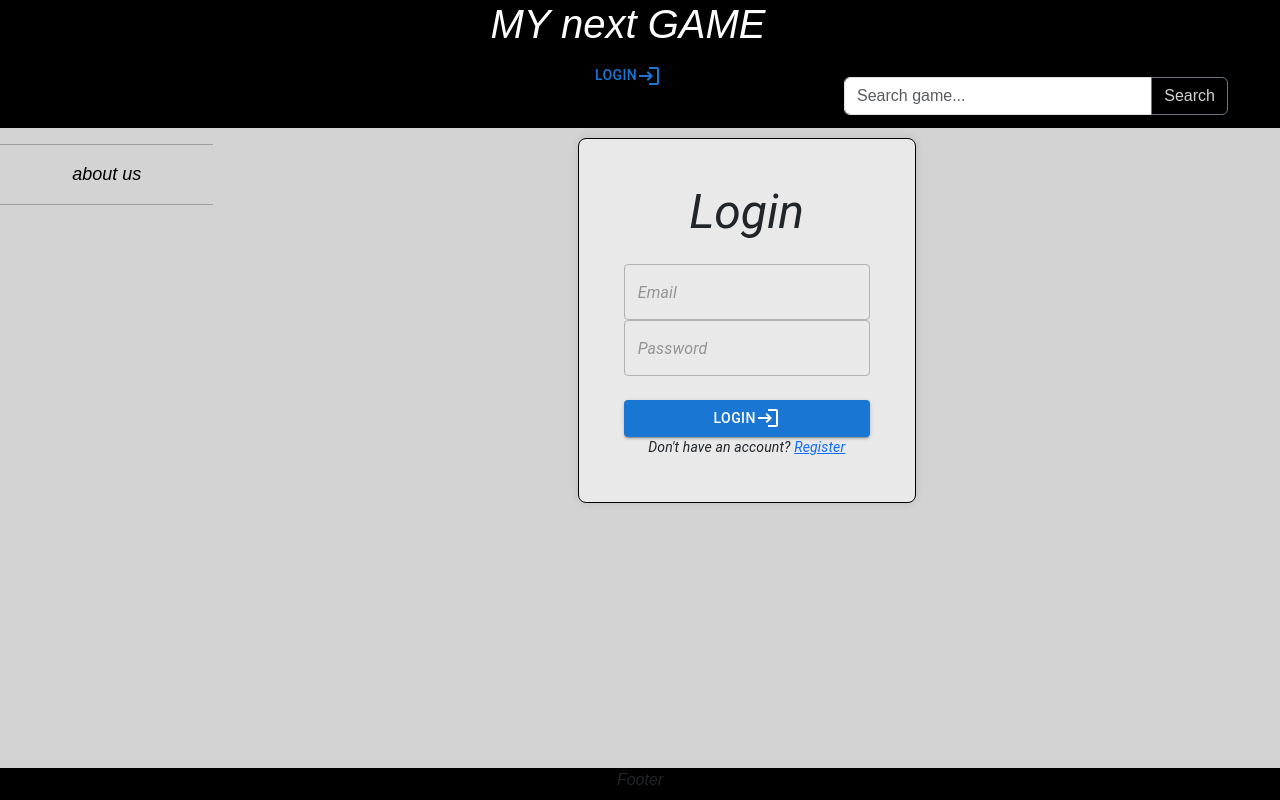
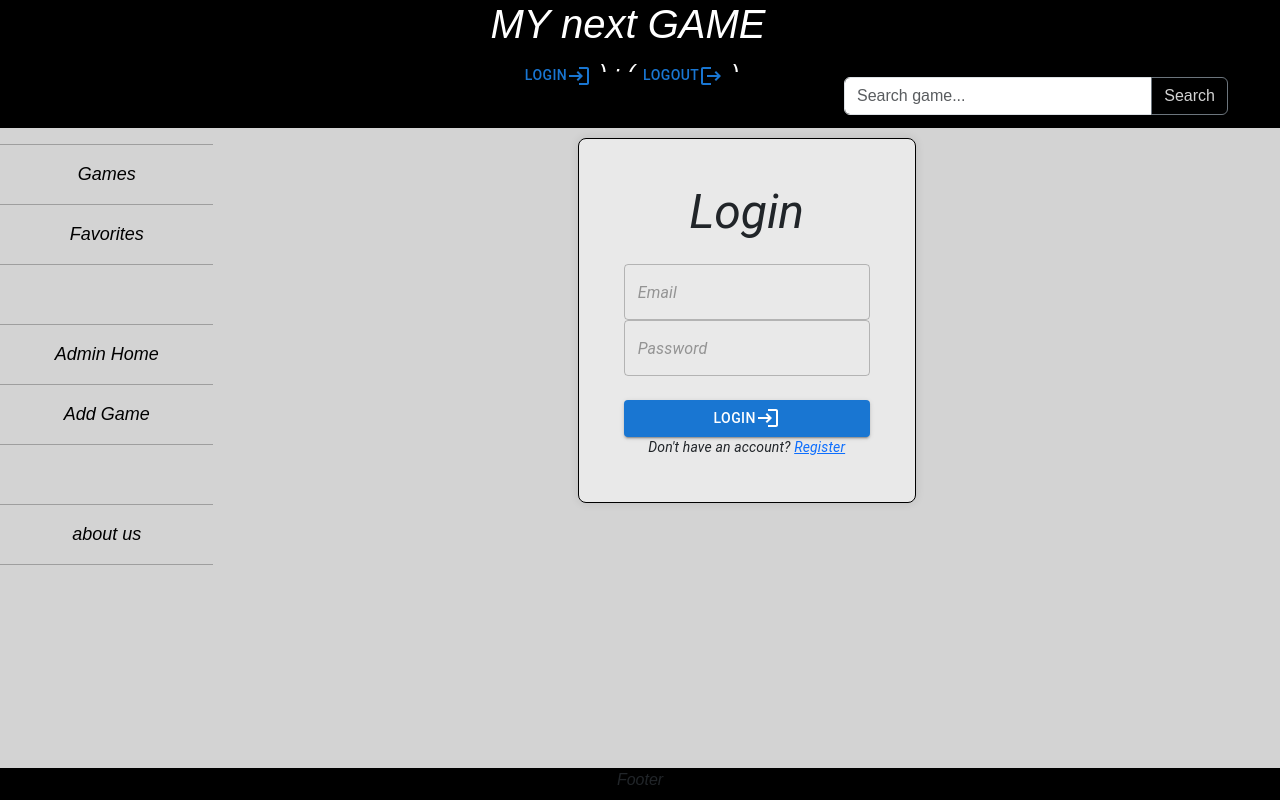
Before and after one commit to nivnomdar/All-Projects, a React (Create React App) app in the folder GamesWeb/frontend/: page / in a window 1280 px wide. Both pictures are taken after a click on the button "LOGIN". Built offline with nearby package versions, Linux system fonts and the light colour scheme; no server answers.

Commit message:
remove authservice
remove authservice- moved to backend as loginRoute.ts

```diff
--- a/GamesWeb/frontend/src/Components/Layout/Games/Games.tsx
+++ b/GamesWeb/frontend/src/Components/Layout/Games/Games.tsx
@@ -28,9 +28,7 @@ function Games(): JSX.Element {
       setRefresh(true);
     }
   }, [allGames]);
-  if (!localStorage.getItem("token")) {
-    navigate("/login");
-  }
+
   const handlePageChange = (pageNumber: number) => {
     setCurrentPage(pageNumber);
   };
--- a/GamesWeb/frontend/src/Components/Layout/Header/Header.tsx
+++ b/GamesWeb/frontend/src/Components/Layout/Header/Header.tsx
@@ -4,7 +4,6 @@ import User from "../../Modals/UserModal";
 import { gamesWeb } from "../../Redux/Store";
 import axios from "axios";
 import { downloadUsersAction } from "../../Redux/UsersReducer";
-import authService from "../../Pages/Login/authService";
 import { Button } from "@mui/material";
 import { useNavigate } from "react-router-dom";
 import { Login, Logout } from "@mui/icons-material";
@@ -24,12 +23,6 @@ function Header(): JSX.Element {
           // const userName = `${result[0].first_name} ${result[0].last_name}`;
           setAllUsers(result);
           console.log("all users:", result);
-
-          if (authService.isAuthenticated()) {
-            return navigate("/home");
-          } else {
-            return navigate("/login");
-          }
         });
     }
   }, []);
@@ -38,7 +31,6 @@ function Header(): JSX.Element {
     <div className="Header row">
       <h1>MY next GAME</h1>
       <div className="AuthButtons">
-        {!authService.isAuthenticated() ? (
         <Button
           onClick={() => {
             // console.log("Handle Login");
@@ -49,13 +41,12 @@ function Header(): JSX.Element {
         ) : (
         <Button
           onClick={() => {
-              authService.logout(); // Call the logout function from authService
             navigate("/login"); // Redirect to the login page
           }}>
           Logout
           <Logout />
         </Button>
-        )}
+        )
       </div>
     </div>
   );
--- a/GamesWeb/frontend/src/Components/Layout/Menu/Menu.tsx
+++ b/GamesWeb/frontend/src/Components/Layout/Menu/Menu.tsx
@@ -1,15 +1,11 @@
 import { NavLink, useNavigate } from "react-router-dom";
 import "./Menu.css";
-import authService from "../../Pages/Login/authService";
 
 function Menu(): JSX.Element {
   const navigate = useNavigate();
   return (
     <div className="Menu">
-      {authService.isAuthenticated() ? (
       <div className="userMenu">
-          <br />
-          menu
         <hr />
         <NavLink to="/home" className="menu-link">
           Games
@@ -19,11 +15,7 @@ function Menu(): JSX.Element {
         <NavLink to="/favorites" className="menu-link">
           Favorites
         </NavLink>
-          <br />
-          <hr />
-          Admin:
-          <br />
-          <hr />
+        <br /> <hr /> <br /> <hr />
         <NavLink to="/adminHome" className="menu-link">
           Admin Home
         </NavLink>
@@ -34,10 +26,7 @@ function Menu(): JSX.Element {
         </NavLink>
         <br />
       </div>
-      ) : (
-        <></>
-      )}
-      <hr />
+      <hr /> <br /> <hr />
       <NavLink to="/about" className="menu-link">
         about us
       </NavLink>
--- a/GamesWeb/frontend/src/Components/Pages/Login/Login.tsx
+++ b/GamesWeb/frontend/src/Components/Pages/Login/Login.tsx
@@ -4,7 +4,6 @@ import { useState } from "react";
 import { Link, useNavigate } from "react-router-dom";
 import { LoginOutlined } from "@mui/icons-material";
 import axios from "axios";
-import authService from "./authService"; // Import the authService
 
 function Login(): JSX.Element {
   const [userEmail, setUserEmail] = useState("");
@@ -31,11 +30,10 @@ function Login(): JSX.Element {
       );
 
       if (response.data.success) {
-        console.log(response);
+        console.log("User Login? -", response.data.success);
 
         // Assuming your backend sends a success flag upon successful login
-        // מתקשר ל authservice
-        authService.login(response.data.token); // Call the login function from authService
+        // authService.login(response.data.token); // Call the login function from authService
         navigate("/home"); // Redirect to the home page or the desired route
       } else {
         console.log("Login failed:", response.data.error);
--- a/GamesWeb/frontend/src/Components/Pages/Login/authService.ts
+++ /dev/null
@@ -1,53 +0,0 @@
-// authService.ts
-// התחברות משתמש
-import axios from "axios";
-import { gamesWeb } from "../../Redux/Store";
-
-const authService = {
-
-    authenticateUserOnServer: async (email: string, password: string) => {
-      try {
-        const response = await axios.post(
-          "http://localhost:4000/api/users/login",
-          {
-            email,
-            password,
-          }
-        );
-
-        return response.data;
-      } catch (error) {
-        throw error;
-      }
-    },
-
-  logout: () => {
-    // Remove the token from local storage (only in client-side code)
-    if (typeof window !== 'undefined') {
-      localStorage.removeItem("token");
-    }
-  },
-
-  isAuthenticated: () => {
-    // Check if a token exists in local storage (only in client-side code)
-    if (localStorage.getItem("token")) {
-      // console.log("Logged-in: TRUE");
-
-      return true;
-    } else {
-      // console.log("Logged-in: FALSE")
-
-    return false;
-  }
-  },
-
-  login: (token: string) => {
-    // Store the token in local storage (only in client-side code)
-    if (typeof window !== "undefined") {
-      localStorage.setItem("token", token);
-    }
-  },
-
-};
-
-export default authService;
--- a/GamesWeb/frontend/src/Components/Routing/MainRoute/MainRoute.tsx
+++ b/GamesWeb/frontend/src/Components/Routing/MainRoute/MainRoute.tsx
@@ -10,7 +10,6 @@ import AdminHome from "../../Admin/adminHome/adminHome";
 import EditGame from "../../Admin/editGame/editGame";
 import Register from "../../Pages/Register/Register";
 import Login from "../../Pages/Login/Login";
-import authService from "../../Pages/Login/authService";
 // import ProtectedRoute from "./ProtectedRoute";
 import Favorites from "../../Pages/Favorites/Favorites";
 import { useEffect } from "react";
@@ -22,18 +21,7 @@ function MainRoute(): JSX.Element {
 
   useEffect(() => {
     // Check authentication status here and navigate accordingly
-    if (authService.isAuthenticated()) {
-      console.log(`Is authenticated (${authService.isAuthenticated()})`);
-      // If authenticated, redirect to the home page
-      navigate("/home");
-    } else {
-      // If not authenticated, redirect to the login page
-      console.log(
-        `Please login to continue (${authService.isAuthenticated()})`
-      );
-
-      navigate("/login");
-    }
+    // navigate("/login");
   }, []);
 
   return (
@@ -43,8 +31,6 @@ function MainRoute(): JSX.Element {
         <Route path="/register" element={<Register />} />
         <Route path="/About" element={<About />} />
 
-        {authService.isAuthenticated() ? (
-          <>
         <Route index element={<Games />} />
         <Route path="/home" element={<Games />} />
         <Route path="/adminHome" element={<AdminHome />} />
@@ -54,8 +40,6 @@ function MainRoute(): JSX.Element {
         <Route path="/favorites" element={<Favorites />} />
 
         <Route path="/search/:searchText" element={<SearchPage />} />
-          </>
-        ) : null}
 
         <Route path="*" element={<Page404 />} />
       </Routes>
```
Also changed, not shown: 2 other files (tests, documents, lock files or other folders). Lines whose indentation alone changed are shown as unchanged.
